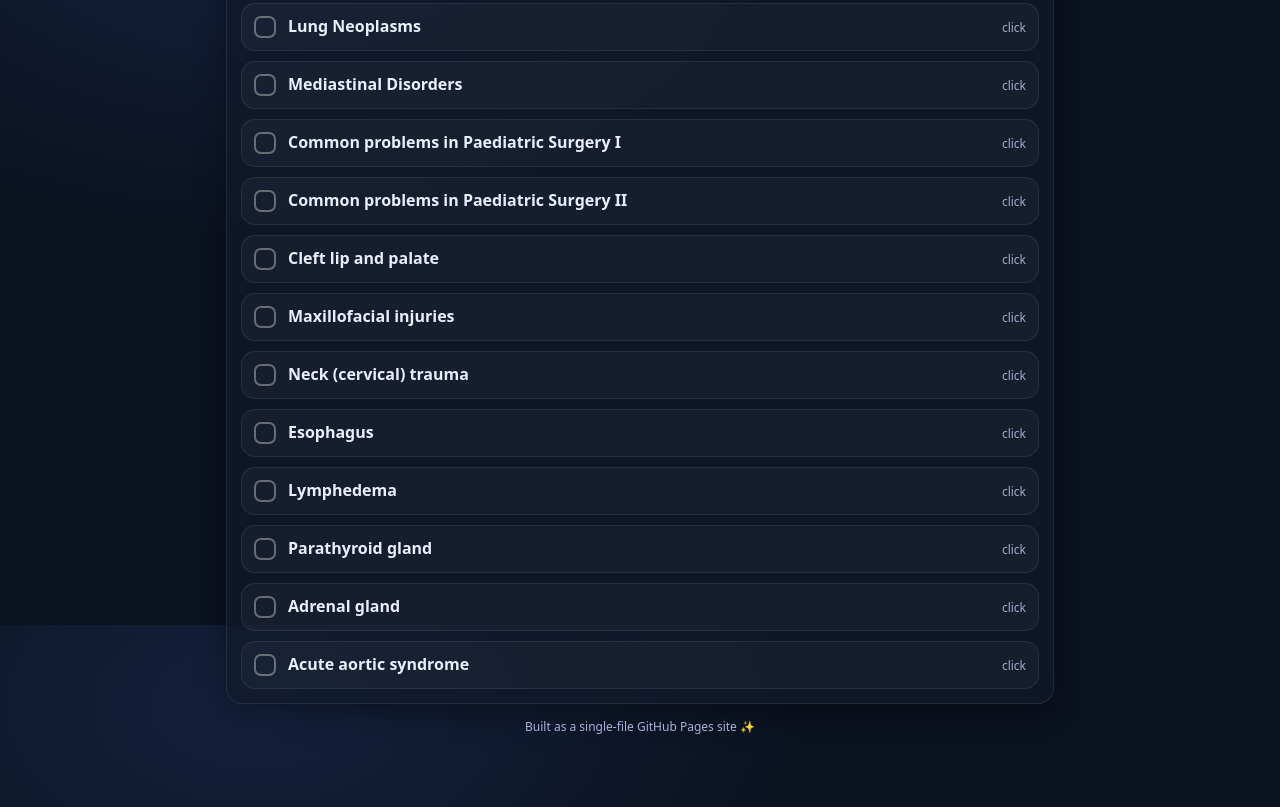
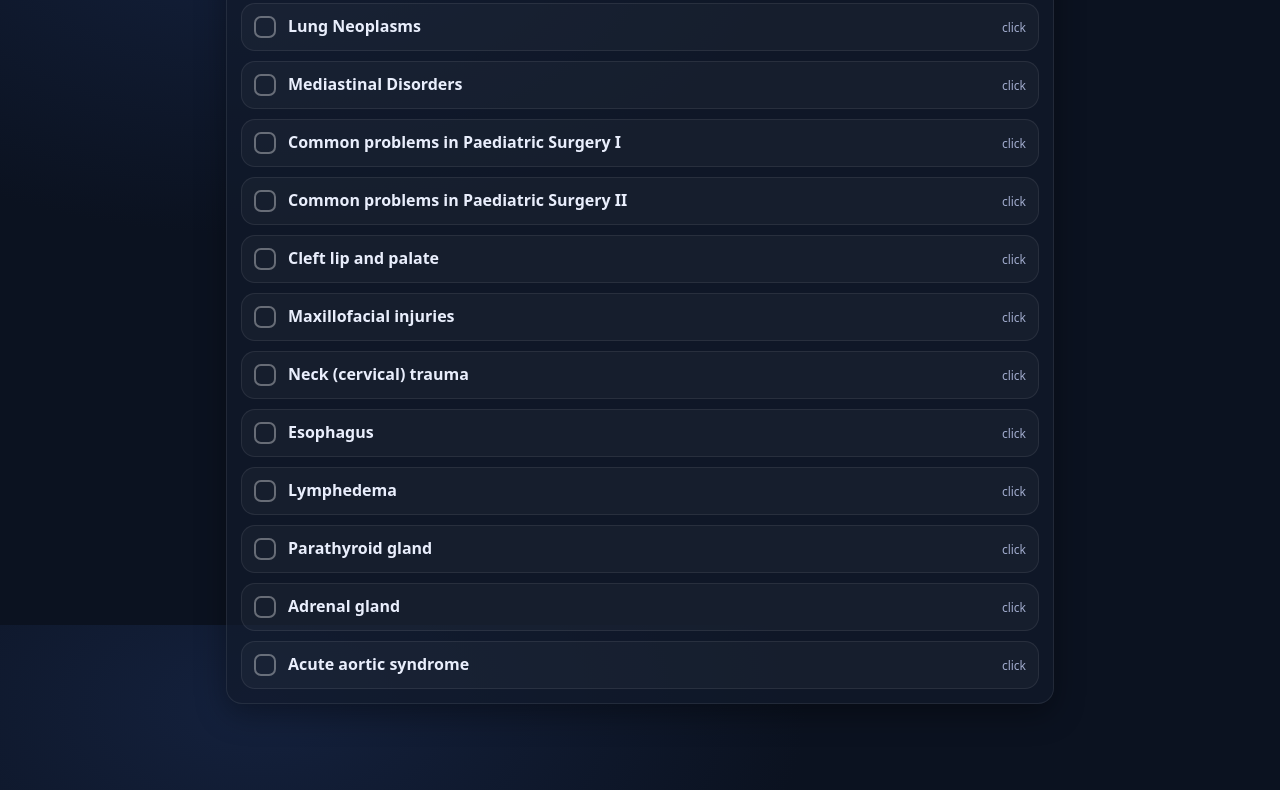
Before and after one commit to abdalluhalsharaa/Surgery-Checklist, a plain HTML site: page index.html in a window 1280 px wide. Shown: the part 1775-2582 px from the top of the page. Drawn offline with Linux system fonts and the light colour scheme.

Commit message:
Update index.html

```diff
--- a/index.html
+++ b/index.html
@@ -234,7 +234,6 @@
     </main>
 
     <footer>
-      Built as a single-file GitHub Pages site ✨
     </footer>
   </div>
 
```
